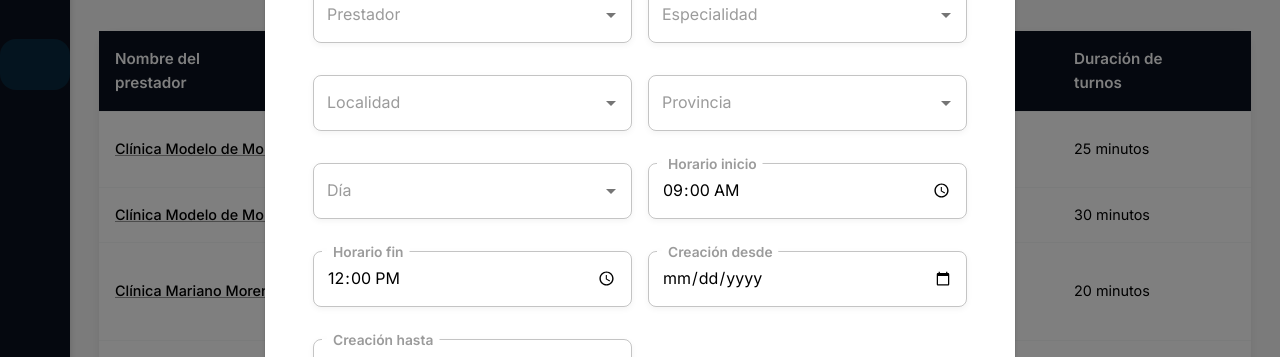
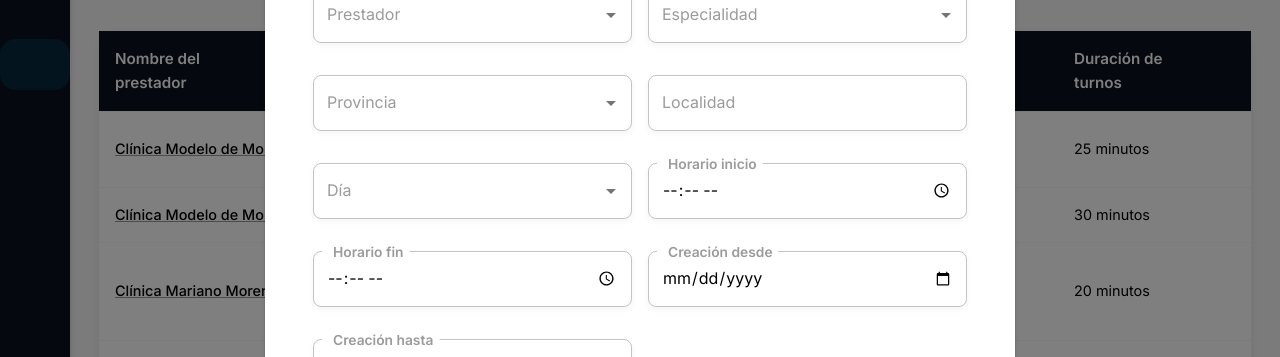
Before and after one commit to DesApp-2025c2-Grupo3/MedIntegral-frontend, a React (Vite) app: page /agenda-turnos/listado in a window 1280 px wide. Both pictures are taken after a click on the button "Filtros". Shown: the part 211-568 px from the top of the page. Built offline with nearby package versions, Linux system fonts and the light colour scheme; some icons are missing.

Commit message:
add validations to filter

```diff
--- a/src/components/common/lists/FiltrosModalBase.jsx
+++ b/src/components/common/lists/FiltrosModalBase.jsx
@@ -10,9 +10,43 @@ import {
   Autocomplete,
 } from '@mui/material';
 import PropTypes from 'prop-types';
+import { useState } from 'react';
+import ErrorSnackbar from '../ErrorSnackbar';
 
-export default function FiltrosModalBase({ open, onClose, fields }) {
+export default function FiltrosModalBase({
+  open,
+  onClose,
+  fields,
+  validateFn,
+}) {
+  const [values, setValues] = useState({});
+  const [error, setError] = useState(null);
+  const [toastOpen, setToastOpen] = useState(false);
+
+  const handleChange = (name, value) => {
+    setValues((prev) => ({ ...prev, [name]: value }));
+    setError(null);
+  };
+
+  const handleBuscar = () => {
+    if (validateFn) {
+      const validation = validateFn(values);
+      if (validation) {
+        setError(validation);
+        if (!validation.field) setToastOpen(true);
+        return;
+      }
+    }
+    onClose(values);
+  };
+
+  const handleBorrar = () => {
+    setValues({});
+    setError(null);
+  };
+
   return (
+    <>
       <Dialog
         open={open}
         onClose={onClose}
@@ -47,7 +81,12 @@ export default function FiltrosModalBase({ open, onClose, fields }) {
                     label={field.label}
                     size="medium"
                     type={field.type}
-                  defaultValue={field.defaultValue ?? ''}
+                    value={values[field.name] ?? ''}
+                    onChange={(e) => handleChange(field.name, e.target.value)}
+                    error={error?.field === field.name}
+                    helperText={
+                      error?.field === field.name ? error.message : ''
+                    }
                     InputLabelProps={{ shrink: true }}
                   />
                 ) : field.type === 'select' ? (
@@ -58,7 +97,9 @@ export default function FiltrosModalBase({ open, onClose, fields }) {
                     getOptionLabel={(opt) =>
                       typeof opt === 'string' ? opt : opt.label
                     }
+                    value={values[field.name] ?? null}
                     onChange={(_, newValue) => {
+                      handleChange(field.name, newValue);
                       if (field.onChange) field.onChange(newValue);
                     }}
                     renderInput={(params) => (
@@ -66,6 +107,10 @@ export default function FiltrosModalBase({ open, onClose, fields }) {
                         {...params}
                         label={field.label}
                         variant="outlined"
+                        error={error?.field === field.name}
+                        helperText={
+                          error?.field === field.name ? error.message : ''
+                        }
                       />
                     )}
                   />
@@ -74,7 +119,12 @@ export default function FiltrosModalBase({ open, onClose, fields }) {
                     fullWidth
                     label={field.label}
                     size="medium"
-                  defaultValue={field.defaultValue ?? ''}
+                    value={values[field.name] ?? ''}
+                    onChange={(e) => handleChange(field.name, e.target.value)}
+                    error={error?.field === field.name}
+                    helperText={
+                      error?.field === field.name ? error.message : ''
+                    }
                   />
                 )}
               </Grid>
@@ -87,19 +137,30 @@ export default function FiltrosModalBase({ open, onClose, fields }) {
             justifyContent="space-between"
             alignItems="center"
           >
-          <Button color="error" sx={{ textTransform: 'none' }}>
+            <Button
+              color="error"
+              sx={{ textTransform: 'none' }}
+              onClick={handleBorrar}
+            >
               Borrar filtros
             </Button>
             <Button
               variant="contained"
               sx={{ textTransform: 'none' }}
-            onClick={onClose}
+              onClick={handleBuscar}
             >
               Buscar
             </Button>
           </Box>
         </DialogContent>
       </Dialog>
+
+      <ErrorSnackbar
+        open={toastOpen}
+        onClose={() => setToastOpen(false)}
+        message={error?.message || 'Error de validación.'}
+      />
+    </>
   );
 }
 
@@ -116,4 +177,5 @@ FiltrosModalBase.propTypes = {
       onChange: PropTypes.func,
     })
   ),
+  validateFn: PropTypes.func,
 };
--- a/src/components/common/lists/PageListHeader.jsx
+++ b/src/components/common/lists/PageListHeader.jsx
@@ -132,7 +132,8 @@ export default function PageListHeader({ type, onSearch }) {
       <FiltrosModalBase
         open={openFilter}
         onClose={() => setOpenFilter(false)}
-        fields={filtrosConfig[type]}
+        fields={filtrosConfig[type]?.fields}
+        validateFn={filtrosConfig[type]?.validateFn}
       />
     </Box>
   );
--- a/src/utils/filtrosConfig.js
+++ b/src/utils/filtrosConfig.js
@@ -1,52 +1,28 @@
+import validateFiltrosAgendaTurnos from './validations/validateFiltrosAgendaTurnos.js';
+
 export const filtrosConfig = {
-  'agenda-de-turnos': [
-    {
-      name: 'prestador',
-      label: 'Prestador',
-      type: 'select',
-      options: [{ value: '', label: 'Seleccionar' }],
-    },
+  'agenda-de-turnos': {
+    fields: [
+      { name: 'prestador', label: 'Prestador', type: 'select', options: [] },
       {
         name: 'especialidad',
         label: 'Especialidad',
         type: 'select',
-      options: [{ value: '', label: 'Seleccionar' }],
+        options: [],
       },
-    {
-      name: 'localidad',
-      label: 'Localidad',
-      type: 'select',
-      options: [{ value: '', label: 'Seleccionar' }],
-    },
-    {
-      name: 'provincia',
-      label: 'Provincia',
-      type: 'select',
-      options: [{ value: '', label: 'Seleccionar' }],
-    },
-    {
-      name: 'dia',
-      label: 'Día',
-      type: 'select',
-      options: [{ value: '', label: 'Seleccionar' }],
-    },
-    {
-      name: 'horaInicio',
-      label: 'Horario inicio',
-      type: 'time',
-      defaultValue: '09:00',
-    },
-    {
-      name: 'horaFin',
-      label: 'Horario fin',
-      type: 'time',
-      defaultValue: '12:00',
-    },
+      { name: 'provincia', label: 'Provincia', type: 'select', options: [] },
+      { name: 'localidad', label: 'Localidad', type: 'text' },
+      { name: 'dia', label: 'Día', type: 'select', options: [] },
+      { name: 'horarioInicio', label: 'Horario inicio', type: 'time' },
+      { name: 'horarioFin', label: 'Horario fin', type: 'time' },
       { name: 'creacionDesde', label: 'Creación desde', type: 'date' },
       { name: 'creacionHasta', label: 'Creación hasta', type: 'date' },
     ],
+    validateFn: validateFiltrosAgendaTurnos,
+  },
 
-  prestador: [
+  prestador: {
+    fields: [
       { name: 'nombre', label: 'Nombre del prestador', type: 'text' },
       { name: 'cuit', label: 'CUIT/CUIL', type: 'text' },
       {
@@ -74,14 +50,17 @@ export const filtrosConfig = {
         type: 'select',
         options: [{ value: '', label: 'Seleccionar' }],
       },
-    { name: 'telefono', label: 'Teléfono', type: 'text' },
-    { name: 'email', label: 'E-mail', type: 'text' },
       { name: 'creacionDesde', label: 'Creación desde', type: 'date' },
       { name: 'creacionHasta', label: 'Creación hasta', type: 'date' },
     ],
+    validateFn: null, // TODO
+  },
 
-  afiliado: [
+  afiliado: {
+    fields: [
       { name: 'nombre', label: 'Nombre / Apellido', type: 'text' },
+      { name: 'documento', label: 'Documento', type: 'text' },
+
       {
         name: 'tipoDocumento',
         label: 'Tipo de documento',
@@ -118,6 +97,12 @@ export const filtrosConfig = {
       },
       { name: 'vigenciaDesde', label: 'Vigencia desde', type: 'date' },
       { name: 'vigenciaHasta', label: 'Vigencia hasta', type: 'date' },
-    { name: 'grupoFamiliar', label: '¿Tiene grupo familiar?', type: 'switch' },
+      {
+        name: 'grupoFamiliar',
+        label: '¿Tiene grupo familiar?',
+        type: 'switch',
+      },
     ],
+    validateFn: null, // TODO
+  },
 };
--- /dev/null
+++ b/src/utils/validations/validateFiltrosAgendaTurnos.js
@@ -0,0 +1,100 @@
+import dayjs from 'dayjs';
+import isSameOrBefore from 'dayjs/plugin/isSameOrBefore';
+import isSameOrAfter from 'dayjs/plugin/isSameOrAfter';
+
+dayjs.extend(isSameOrBefore);
+dayjs.extend(isSameOrAfter);
+
+export default function validateFiltrosAgendaTurnos(filtros) {
+  const {
+    prestador,
+    especialidad,
+    provincia,
+    localidad,
+    dia,
+    horarioInicio,
+    horarioFin,
+    creacionDesde,
+    creacionHasta,
+  } = filtros;
+
+  const algunoCargado = [
+    prestador,
+    especialidad,
+    provincia,
+    localidad,
+    dia,
+    horarioInicio,
+    horarioFin,
+    creacionDesde,
+    creacionHasta,
+  ].some((v) => !!v && v !== '');
+
+  if (!algunoCargado) {
+    return {
+      field: null,
+      message: 'Debe completar al menos un filtro para realizar la búsqueda.',
+    };
+  }
+
+  if (prestador && typeof prestador === 'string') {
+    return {
+      field: 'prestador',
+      message: 'Debe seleccionar un prestador válido de la lista.',
+    };
+  }
+
+  if (especialidad && typeof especialidad === 'string') {
+    return {
+      field: 'especialidad',
+      message: 'Debe seleccionar una especialidad válida de la lista.',
+    };
+  }
+
+  if (provincia && typeof provincia === 'string') {
+    return {
+      field: 'provincia',
+      message: 'Seleccione una provincia válida.',
+    };
+  }
+
+  if (localidad && localidad.length < 3) {
+    return {
+      field: 'localidad',
+      message: 'Ingrese al menos 3 caracteres para buscar una localidad.',
+    };
+  }
+
+  if (creacionDesde && creacionHasta) {
+    const desde = dayjs(creacionDesde);
+    const hasta = dayjs(creacionHasta);
+
+    if (desde.isAfter(hasta)) {
+      return {
+        field: 'creacionHasta',
+        message: 'La fecha "hasta" no puede ser anterior a la fecha "desde".',
+      };
+    }
+  }
+
+  if (horarioInicio && horarioFin) {
+    const inicio = dayjs(horarioInicio, 'HH:mm');
+    const fin = dayjs(horarioFin, 'HH:mm');
+
+    if (inicio.isAfter(fin)) {
+      return {
+        field: 'horarioFin',
+        message: 'El horario de inicio debe ser anterior al de fin.',
+      };
+    }
+
+    if (inicio.isSame(fin)) {
+      return {
+        field: 'horarioFin',
+        message: 'El inicio y el fin no pueden ser iguales.',
+      };
+    }
+  }
+
+  return null;
+}
```
Lines whose indentation alone changed are shown as unchanged.
